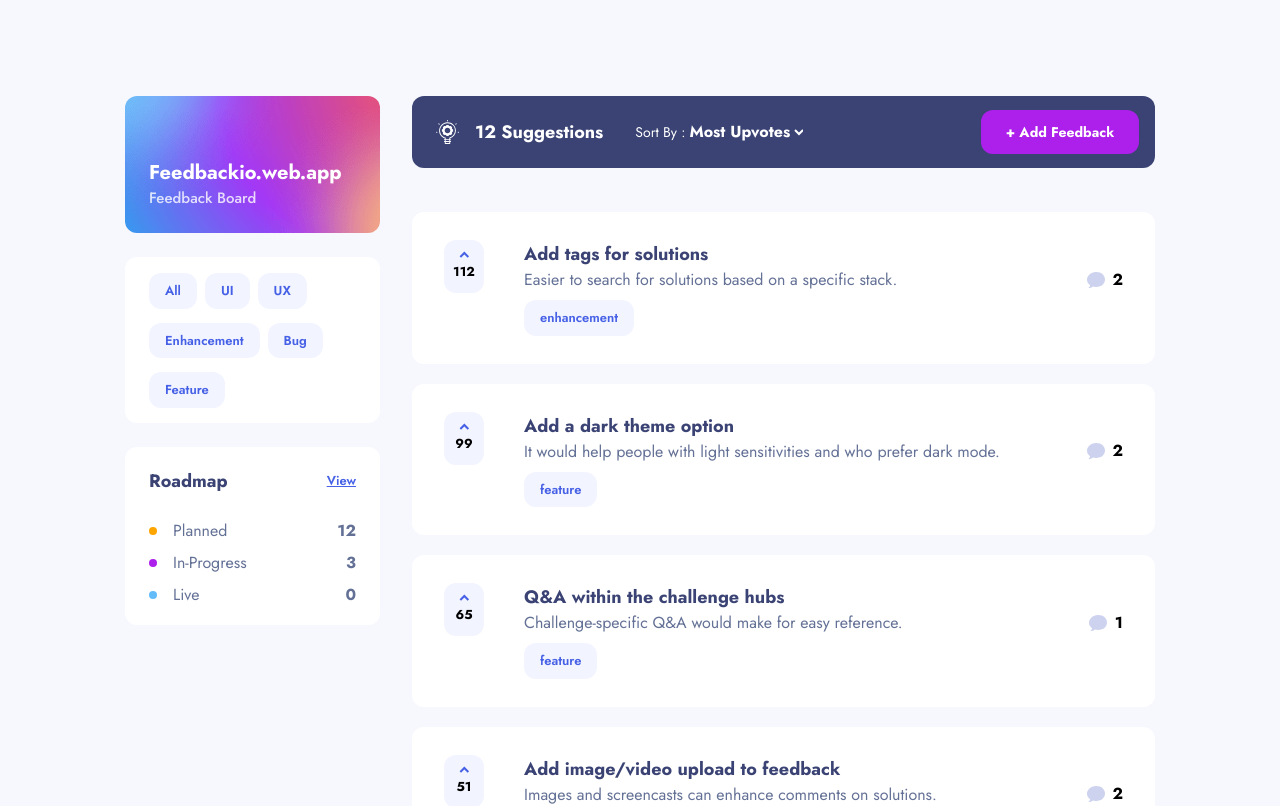
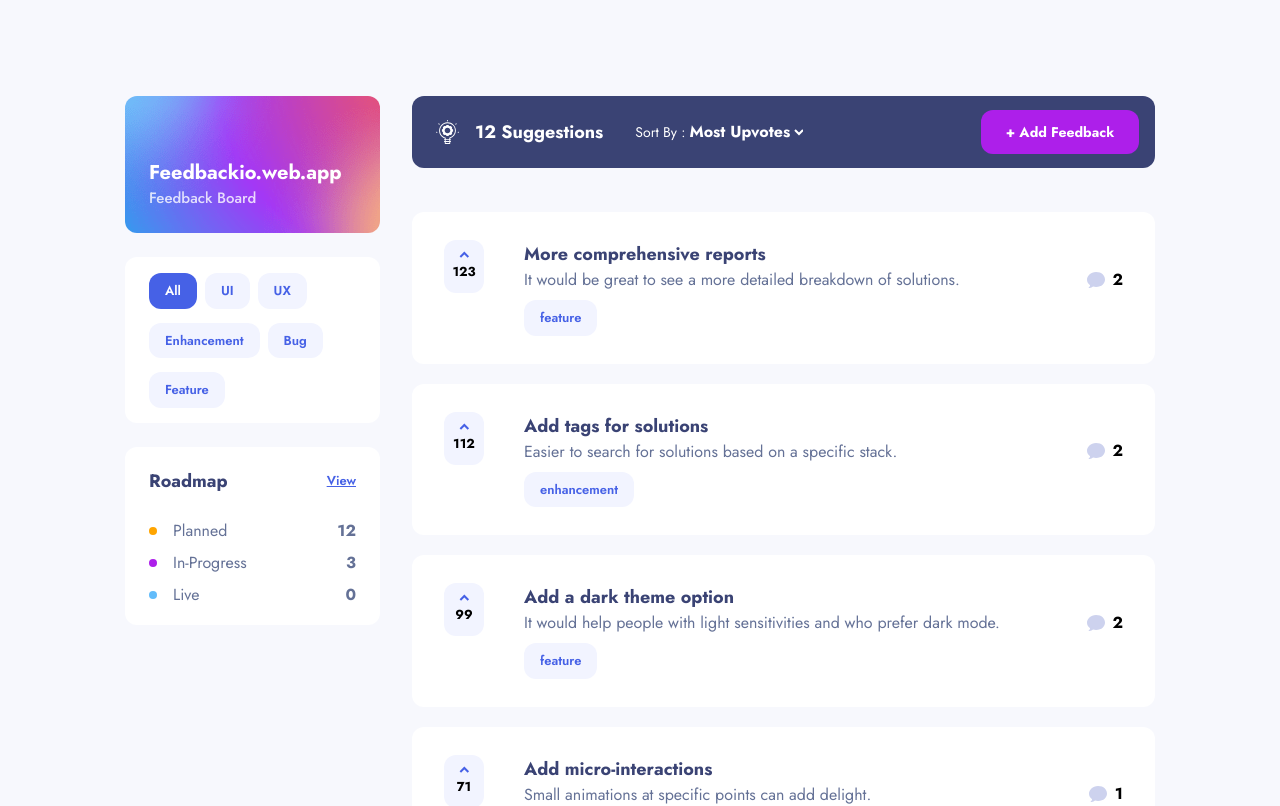
Before and after one commit to george572/Feedbackio, a Vue app: page / in a window 1280 px wide. Shown: the top 806 px of the page. Built offline with nearby package versions, Linux system fonts and the light colour scheme.

Commit message:
added category filters functionality

```diff
--- a/src/components/sidebar/sidebar-filters/SidebarFilters.vue
+++ b/src/components/sidebar/sidebar-filters/SidebarFilters.vue
@@ -1,9 +1,12 @@
 <script setup lang="ts">
-import SidebarFiltersTag from './SidebarFiltersTag.vue';
+import SidebarFiltersCategory from './SidebarFiltersCategory.vue';
 import { ref } from 'vue';
+import { useSuggestionsStore } from '@/stores/suggestionsStore';
 
-const tags = ref([
-  { title: "All", value: 'all', isActive: false },
+const store = useSuggestionsStore();
+
+const categories = ref([
+  { title: "All", value: 'all', isActive: true },
   { title: "UI", value: 'ui', isActive: false },
   { title: "UX", value: 'ux', isActive: false },
   { title: "Enhancement", value: 'enhancement', isActive: false },
@@ -11,24 +14,25 @@ const tags = ref([
   { title: "Feature", value: 'feature', isActive: false },
 ]);
 
-const filterByTag = ( tagName: string) => {
-  const tag = tags.value.find(el => el.value === tagName)!;
-  if (tag.isActive) return;
-  tags.value.forEach(el => el.isActive = false);
-  tag.isActive = true;
+const filterByCategory = ( categoryName: string) => {
+  const category = categories.value.find(el => el.value === categoryName)!;
+  if (category.isActive) return;
+  categories.value.forEach(el => el.isActive = false);
+  category.isActive = true;
+  store.setCurrentCategory(category.value);
 };
 </script>
 
 <template>
   <div class="min-w-[223px] md:min-w-[initial] w-full bg-white rounded-xl h-[178px] lg:h-[166px] px-6 py-4 flex flex-wrap gap-2 items-start gap-y-3.5 overflow-hidden">
-    <SidebarFiltersTag
-      v-for="tag in tags"
-      :key="tag.value"
-      :tag-value="tag.value"
-      :is-active="tag.isActive"
-      @filter-by-tag="(tagName: string) => filterByTag(tagName)"
+    <SidebarFiltersCategory
+      v-for="category in categories"
+      :key="category.value"
+      :category-value="category.value"
+      :is-active="category.isActive"
+      @filter-by-category="(categoryName: string) => filterByCategory(categoryName)"
     >
-      <span class="capitalize">{{ tag.title }}</span>
-    </SidebarFiltersTag>
+      <span class="capitalize">{{ category.title }}</span>
+    </SidebarFiltersCategory>
   </div>
 </template>
--- a/src/components/sidebar/sidebar-filters/SidebarFiltersTag.vue
+++ b/src/components/sidebar/sidebar-filters/SidebarFiltersCategory.vue
@@ -1,6 +1,6 @@
 <script setup lang="ts">
 defineProps({
-    tagValue: {
+  categoryValue: {
         type: String,
         required: true,
     },
@@ -11,14 +11,14 @@ defineProps({
     },
 });
 
-defineEmits(["filterByTag"]);
+defineEmits(["filterByCategory"]);
 </script>
 
 <template>
   <div
     class="px-4 py-2 rounded-xl font-[Jost-Semibold] text-[13px] transition-all duration-200 "
     :class="{'bg-blue text-white': isActive, 'text-blue bg-darkGray cursor-pointer hover:bg-[#CFD7FF]': !isActive,}"
-    @click="$emit('filterByTag', tagValue)"
+    @click="$emit('filterByCategory', categoryValue)"
   >
     <slot />
   </div>
--- a/src/components/suggestions-list/SuggestionsList.vue
+++ b/src/components/suggestions-list/SuggestionsList.vue
@@ -1,17 +1,24 @@
 <script setup lang="ts">
 import SuggestionsHeader from './SuggestionsHeader.vue';
 import SuggestionItem from './SuggestionItem.vue';
-import { onMounted } from 'vue';
+import { onMounted, computed } from 'vue';
 import { storeToRefs } from 'pinia';
 import { useSuggestionsStore } from '../../stores/suggestionsStore';
 
 
 const store = useSuggestionsStore();
 
-const { suggestionsData, totalSuggestions } = storeToRefs(store);
+const { suggestionsData, totalSuggestions, currentlySelectedCategory } = storeToRefs(store);
+
+const filteredSuggestionsData = computed(() => {
+  if (currentlySelectedCategory.value === 'all') return suggestionsData.value;
+  return suggestionsData.value.filter((suggestion) => suggestion.category === currentlySelectedCategory.value);
+});
+
 
 onMounted(() => {
   store.getSuggestionsData();
+  store.sortSuggestionsList('most-upvotes');
 });
 
 </script>
@@ -19,13 +26,13 @@ onMounted(() => {
 <template>
   <div class="w-full px-0 lg:px-0">
     <SuggestionsHeader :total-suggestions="totalSuggestions" />
-    <div class="relative px-6 mt-6 overflow-hidden md:px-0 ">
+    <div class="relative px-6 mt-6 overflow-hidden md:px-0">
       <transition-group
         name="list"
         tag="ul"
       >
         <SuggestionItem
-          v-for="suggestion in suggestionsData"
+          v-for="suggestion in filteredSuggestionsData"
           :key="suggestion.id"
           :upvotes-amount="suggestion.upvotes"
           :title="suggestion.title"
--- a/src/stores/suggestionsStore.ts
+++ b/src/stores/suggestionsStore.ts
@@ -5,9 +5,9 @@ import suggestionsDataMock from '../../data.json';
 export const useSuggestionsStore = defineStore('Suggestions Store', () => {
   const totalSuggestions = computed(() => suggestionsData.value.length);
   const suggestionsData = ref<any[]>([]);
+  const currentlySelectedCategory = ref<string>('all');
 
   const getSuggestionsData = () => {
-    console.log(suggestionsDataMock);
     suggestionsDataMock.productRequests.forEach((suggestion) => {
       suggestionsData.value.push({
         id: suggestion.id,
@@ -22,10 +22,10 @@ export const useSuggestionsStore = defineStore('Suggestions Store', () => {
   };
 
   const sortFunctions: { [key: string]: (a: SuggestionDataObject, b: SuggestionDataObject) => number } = {
-    'most-comments': (a: SuggestionDataObject, b: SuggestionDataObject) => (b.comments?.length ?? 0) - (a.comments?.length ?? 0),
-    'least-comments': (a: SuggestionDataObject, b: SuggestionDataObject) => (a.comments?.length ?? 0) - (b.comments?.length ?? 0),
-    'most-upvotes': (a: SuggestionDataObject, b: SuggestionDataObject) => b.upvotes - a.upvotes,
-    'least-upvotes': (a: SuggestionDataObject, b: SuggestionDataObject) => a.upvotes - b.upvotes,
+    'most-comments': (a, b) => (b.comments?.length ?? 0) - (a.comments?.length ?? 0),
+    'least-comments': (a, b) => (a.comments?.length ?? 0) - (b.comments?.length ?? 0),
+    'most-upvotes': (a, b) => b.upvotes - a.upvotes,
+    'least-upvotes': (a, b) => a.upvotes - b.upvotes,
   };
 
   const sortSuggestionsList = (sortBy: string) => {
@@ -34,5 +34,10 @@ export const useSuggestionsStore = defineStore('Suggestions Store', () => {
       suggestionsData.value.sort(sortFunction);
     }
   };
-  return { totalSuggestions, getSuggestionsData, suggestionsData, sortSuggestionsList };
+
+  const setCurrentCategory = (category: string) => {
+    currentlySelectedCategory.value = category;
+  };
+
+  return { totalSuggestions, getSuggestionsData, suggestionsData, sortSuggestionsList, setCurrentCategory, currentlySelectedCategory };
 });
--- a/src/views/DashboardView.vue
+++ b/src/views/DashboardView.vue
@@ -5,7 +5,7 @@ import MobileHeader from '@/components/base/MobileHeader.vue';
 </script>
 
 <template>
-  <main class="max-w-[1110px] mx-auto flex items-start gap-0 md:gap-8 lg:gap-8 my-0 md:my-14 lg:my-24 px-0 md:px-10 flex-col lg:flex-row">
+  <main class="max-w-[1110px] mx-auto flex items-start gap-0 md:gap-8 lg:gap-8 my-0 md:my-14 lg:my-24 px-0 md:px-10 flex-col lg:flex-row min-h-[101vh]">
     <Sidebar class="hidden md:flex" />
     <MobileHeader class="md:hidden" />
     <SuggestionsList />
--- a/tailwind.config.js
+++ b/tailwind.config.js
@@ -22,7 +22,7 @@ export default {
         'xs': '390px',
         'sm': '550px',
         'md': '770px',
-        'lg': '960px',
+        'lg': '996px',
         'xl': '1280px',
         '2xl': '1536px',
       },
```
